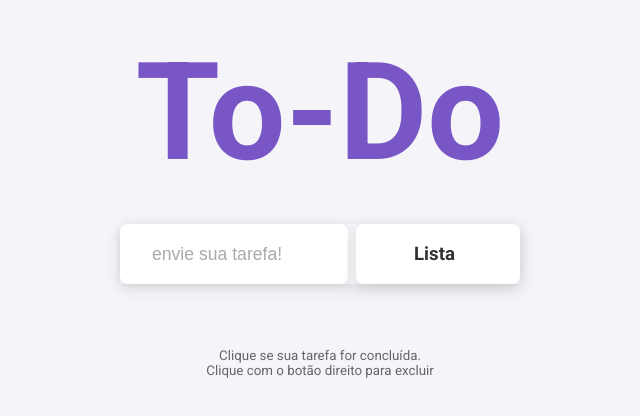
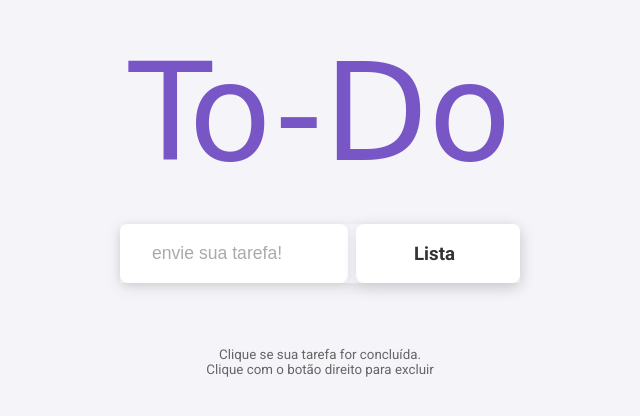
Before and after one commit to pauloricardosilva21-dotcom/Lista-de-Atividade, a plain HTML site: page index.html in a window 1280 px wide. Shown: the part 240-656 px from the top of the page, without its empty margins (320-960 px from the left). Drawn offline with Linux system fonts and the light colour scheme.

Commit message:
Modify font family and styles in style.css
Updated the font family for the h1 element and ensured consistent styling across the body and form elements.

```diff
--- a/style.css
+++ b/style.css
@@ -18,6 +18,11 @@ h1 {
     text-align: center;
     opacity: 0.9;
     margin-bottom: 2rem;
+
+    font-family: "Pinyon Script", cursive;
+    font-weight: 400;
+    font-style: normal;
+
 }
 
 form {
```
